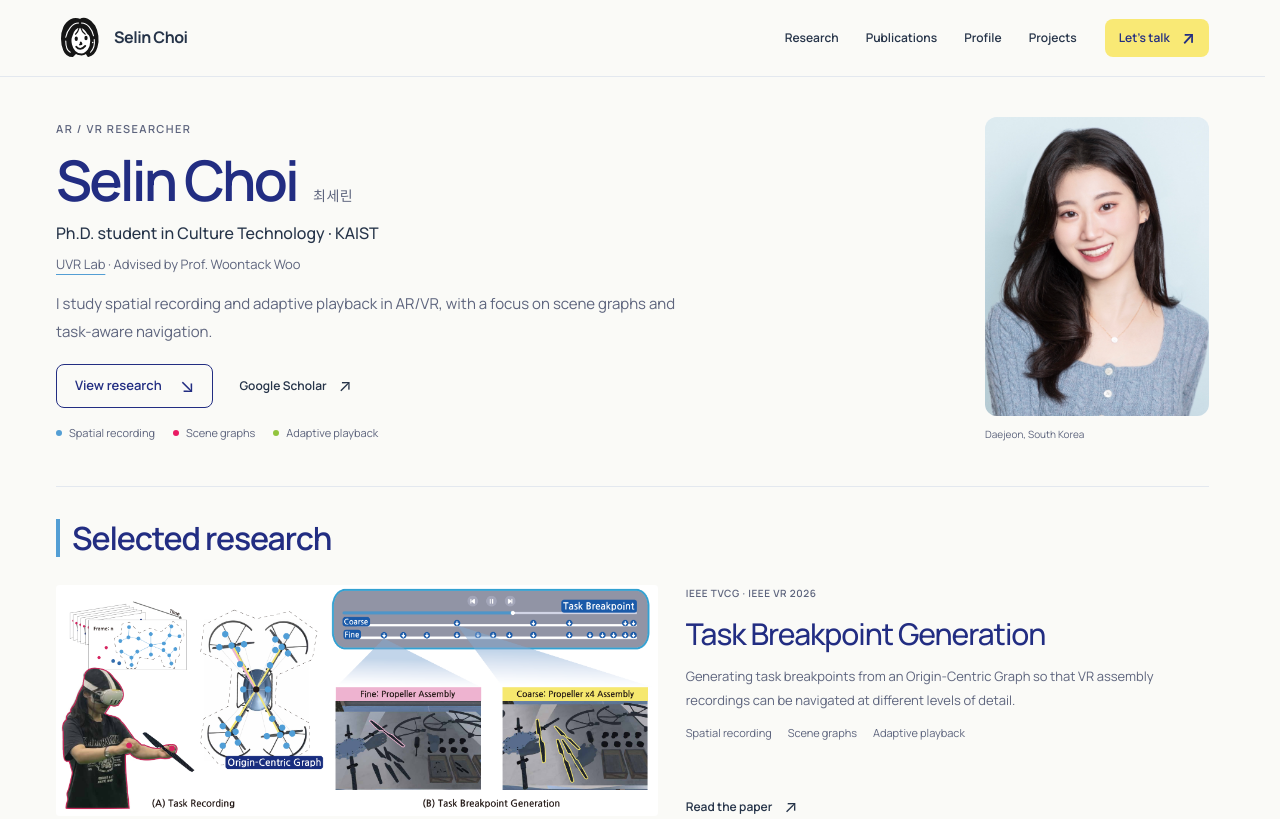
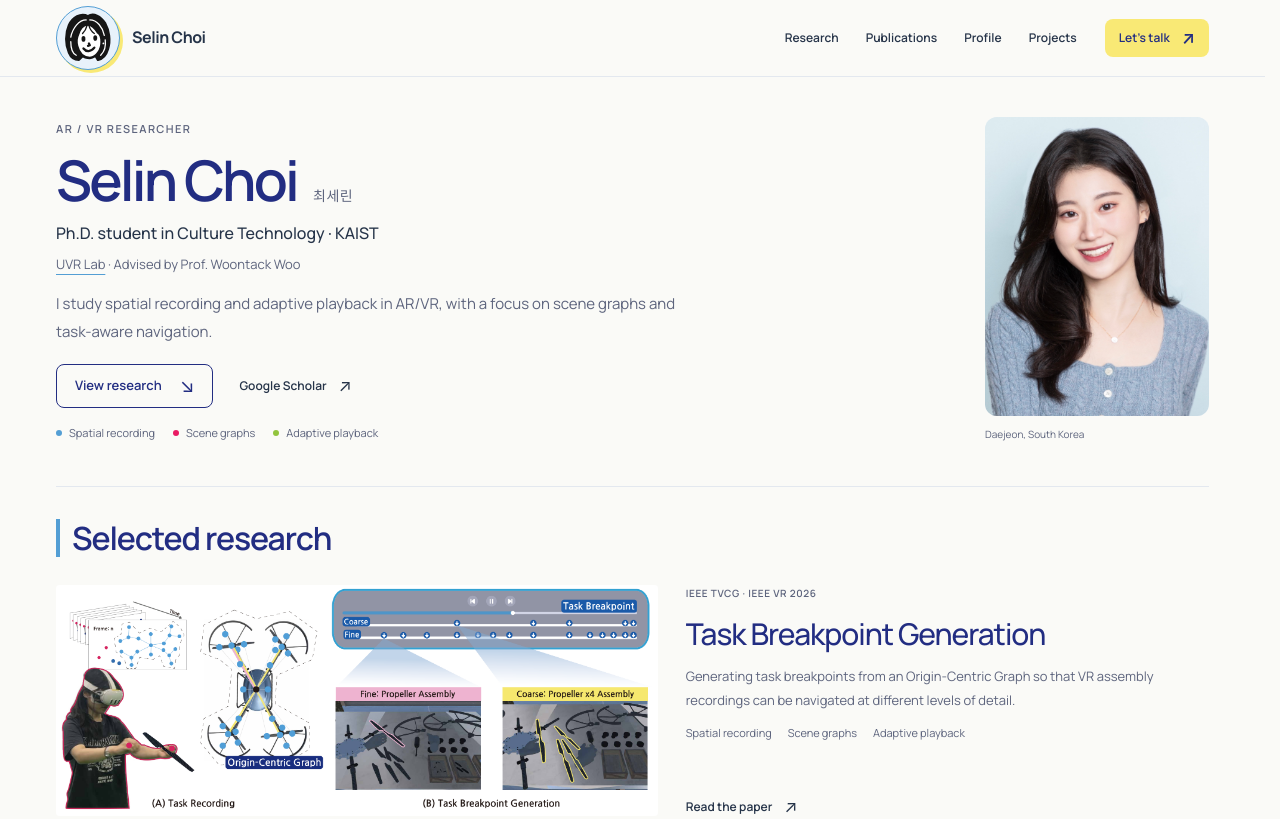
Before and after one commit to seriiin/seriiin.github.io, a website: page index.html in a window 1280 px wide. Shown: the top 819 px of the page. Drawn offline with Linux system fonts and the light colour scheme.

Commit message:
Emphasize header avatar with a larger sky-blue badge

```diff
--- a/styles.css
+++ b/styles.css
@@ -29,12 +29,13 @@ strong { font-weight: 700; }
 .skip-link:focus { top: 12px; }
 .site-header { position: sticky; top: 0; z-index: 20; background: rgba(250,250,247,.97); border-bottom: 1px solid var(--line); }
 .header-inner { display: flex; min-height: 76px; align-items: center; justify-content: space-between; gap: 28px; }
-.brand { display: flex; align-items: center; gap: 10px; }
+.brand { display: flex; align-items: center; gap: 12px; }
 .wordmark { display: inline-flex; align-items: center; font-size: 16px; font-weight: 700; white-space: nowrap; letter-spacing: -.5px; }
 .wordmark:hover { text-decoration: none; }
-.buddy-button { position: relative; display: grid; place-items: center; flex-shrink: 0; width: 48px; height: 48px; padding: 0; border: 0; border-radius: 50%; background: transparent; color: var(--ink); touch-action: manipulation; }
+.buddy-button { position: relative; display: grid; place-items: center; flex-shrink: 0; width: 64px; height: 64px; padding: 0; border: 1px solid var(--palette-sky); border-radius: 50%; background: var(--surface-sky); box-shadow: 3px 3px 0 var(--palette-yellow); color: var(--ink); touch-action: manipulation; transition: background .2s, border-color .2s; }
 .buddy-button:disabled { cursor: default; }
-.buddy { display: block; width: 48px; height: 48px; overflow: visible; }
+.buddy-button:not(:disabled):hover, .buddy-button:focus-visible { background: var(--surface-yellow); border-color: var(--blue); }
+.buddy { display: block; width: 58px; height: 58px; overflow: visible; }
 .buddy-body { transform-box: fill-box; transform-origin: center 80%; transform: rotate(var(--buddy-tilt, 0deg)); transition: transform .16s ease-out; }
 .buddy-pupil { transform: translate(var(--buddy-x, 0px), var(--buddy-y, 0px)); transition: transform .12s ease-out; }
 .buddy-eye { transform-box: fill-box; transform-origin: center; }
@@ -221,6 +222,8 @@ h2 { font-size: 32px; letter-spacing: -.035em; font-weight: 600; line-height: 1.
   html { scroll-padding-top: 84px; }
   .container { width: calc(100% - 48px); }
   .header-inner { min-height: 68px; flex-wrap: wrap; gap: 0; }
+  .buddy-button { width: 56px; height: 56px; }
+  .buddy { width: 52px; height: 52px; }
   .menu-toggle:not([hidden]) { display: inline-flex; }
   nav { width: 100%; flex-wrap: wrap; gap: 6px; padding-block: 3px 16px; }
   .js nav { display: none; }
```
Also changed, not shown: SOURCES.md (+2 -0 lines), README.md.
